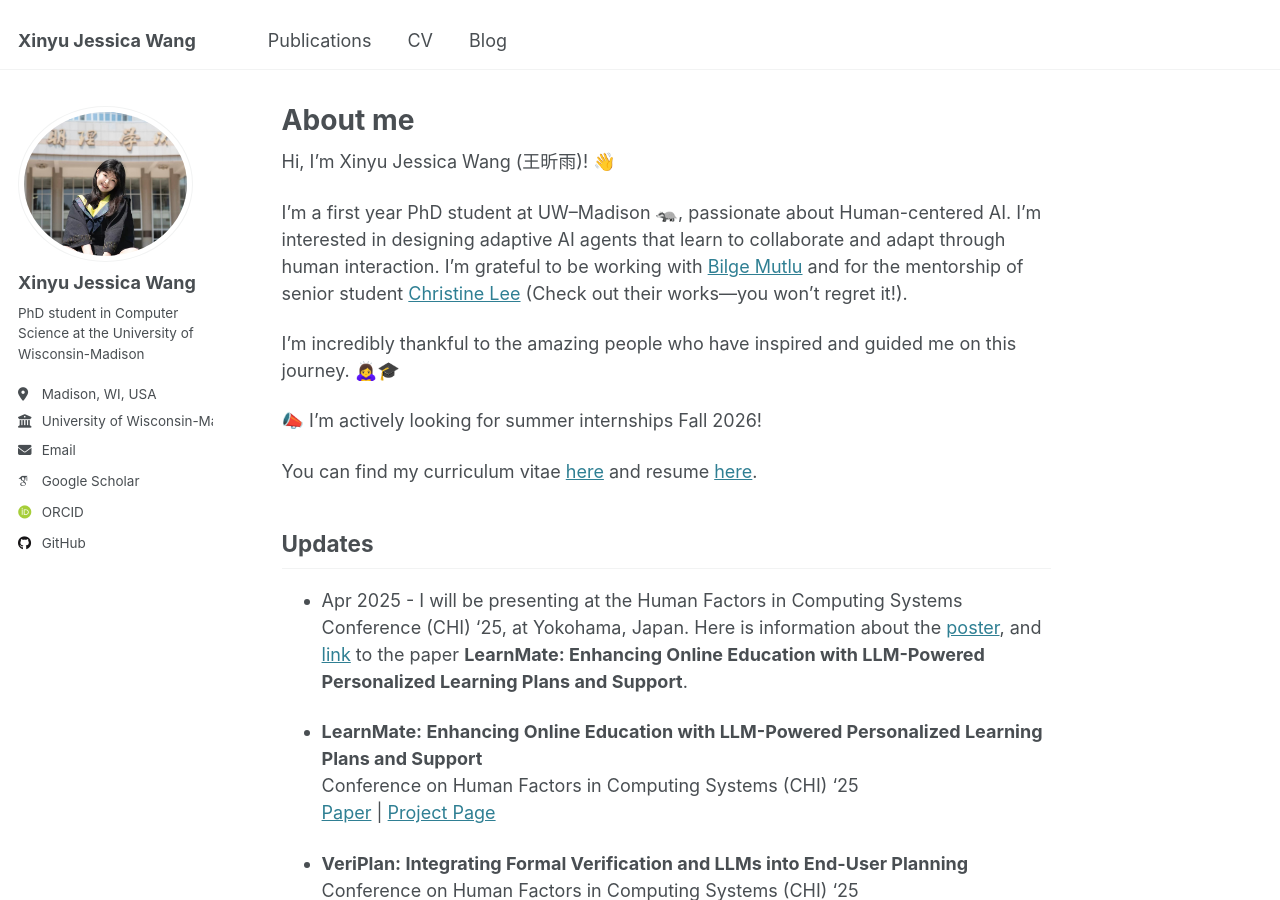
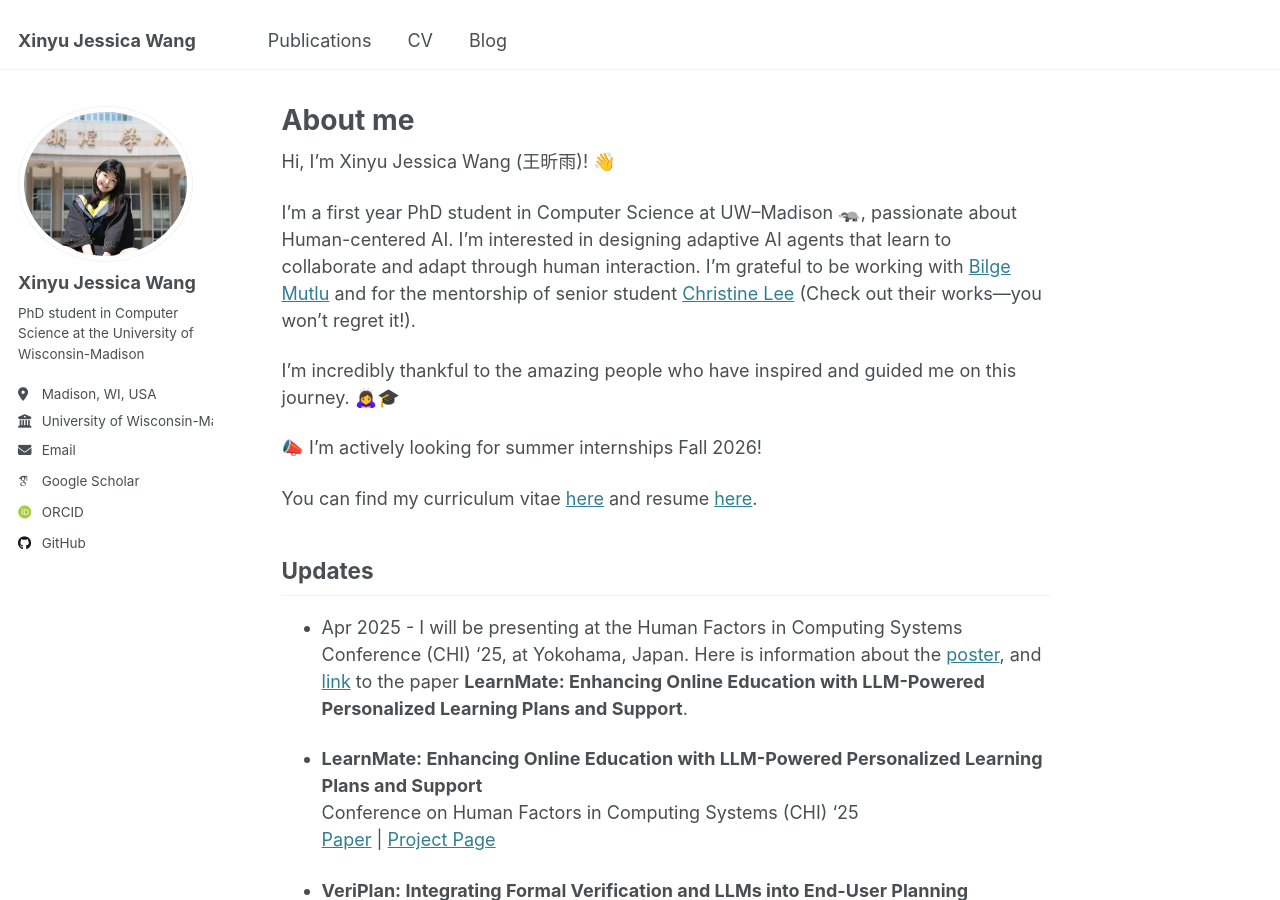
Before and after one commit to xwang2775/xwang2775.github.io, a Jekyll site: the page built from _pages/about.md, in a window 1280 px wide and 900 px high. Built offline with Jekyll 4.4.1, drawn with Linux system fonts in a browser that asks for light colours; some web fonts are replaced.

Commit message:
updates 10/12/2025

```diff
--- a/_pages/about.md
+++ b/_pages/about.md
@@ -9,7 +9,7 @@ redirect_from:
 
 Hi, I'm Xinyu Jessica Wang (王昕雨)! 👋
 
-I’m a first year PhD student at UW–Madison 🦡, passionate about Human-centered AI. I'm interested in designing adaptive AI agents that learn to collaborate and adapt through human interaction. I’m grateful to be working with [Bilge Mutlu](https://bmutlu.github.io/) and for the mentorship of senior student [Christine Lee](https://christineplee.github.io/) (Check out their works—you won’t regret it!).
+I’m a first year PhD student in Computer Science at UW–Madison 🦡, passionate about Human-centered AI. I'm interested in designing adaptive AI agents that learn to collaborate and adapt through human interaction. I’m grateful to be working with [Bilge Mutlu](https://bmutlu.github.io/) and for the mentorship of senior student [Christine Lee](https://christineplee.github.io/) (Check out their works—you won’t regret it!).
 
 I’m incredibly thankful to the amazing people who have inspired and guided me on this journey. 🙇‍♀️🎓
 
```
